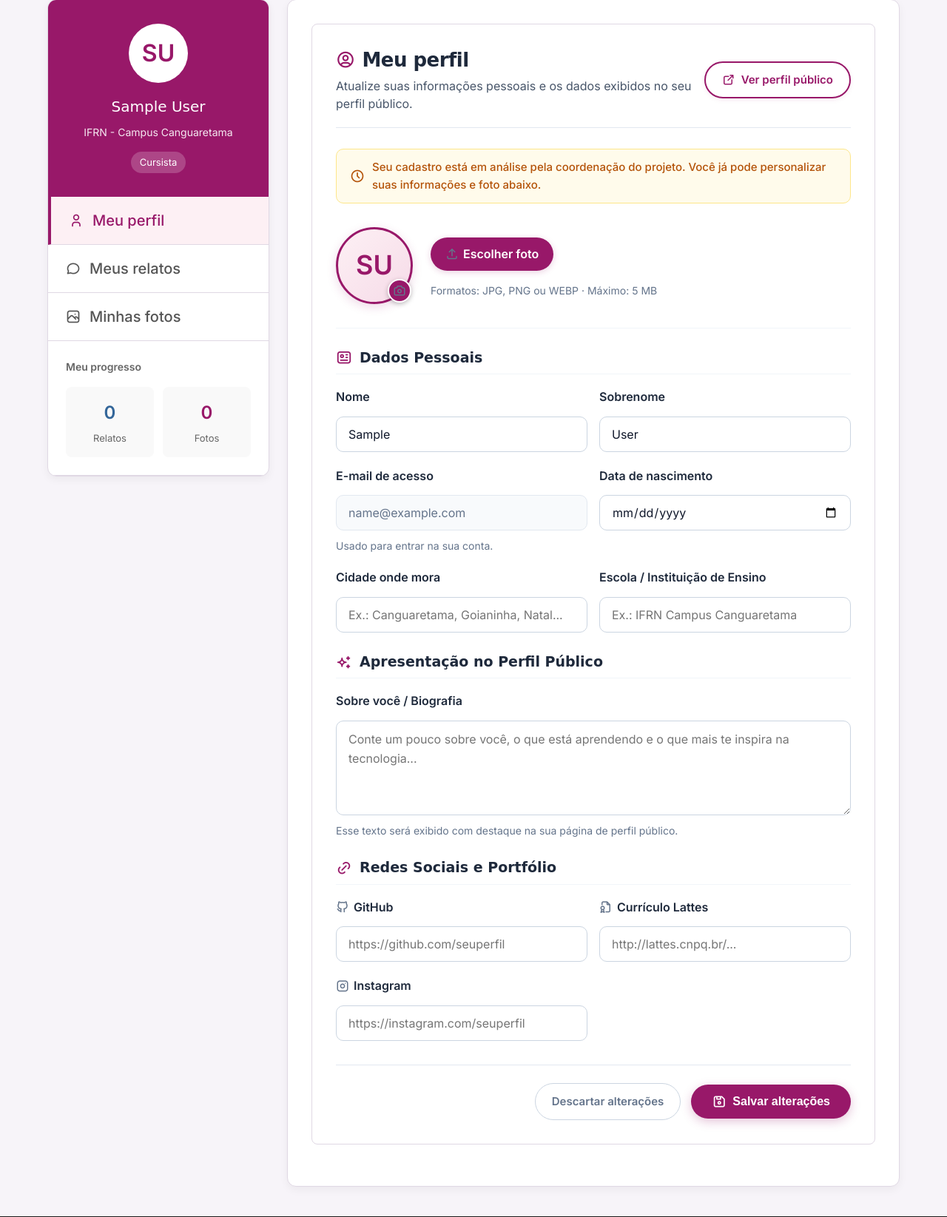
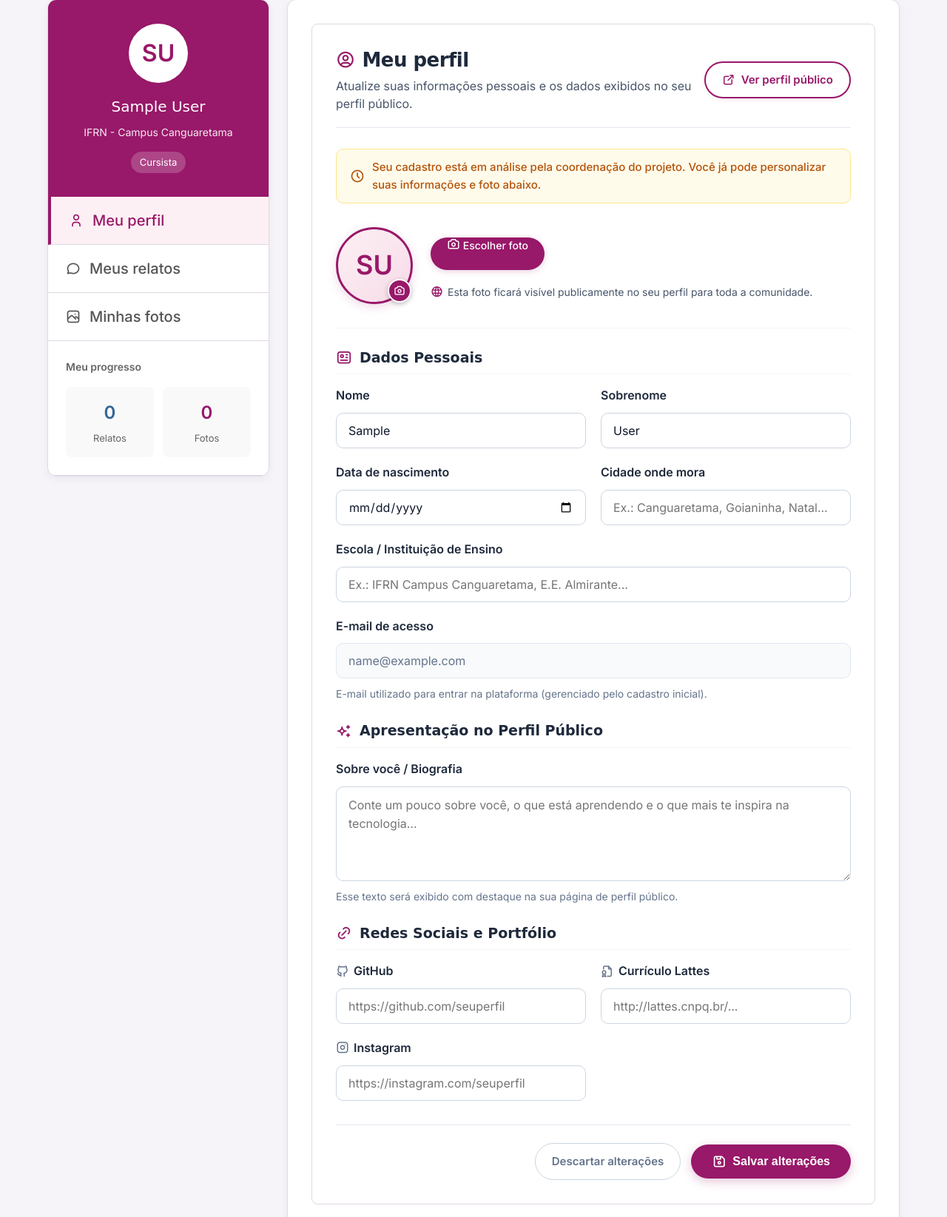
Before and after one commit to emilyamorim/projeto-ahd, a Django app: page /minha-area/perfil/ in a window 1280 px wide. Shown: the part 134-1779 px from the top of the page at 74% size. Run offline with Django 4.2, Linux system fonts and the light colour scheme; the visitor is signed in with stand-in values (Sample User, id 1); data comes from the database, SQL or seed files in the repository; data that the repository does not hold is empty; some web fonts are replaced.

Commit message:
fix(perfil): aprimora botoes e icones da foto, aviso publico e layout do campo escola

```diff
--- a/templates/aluna/meu_perfil.html
+++ b/templates/aluna/meu_perfil.html
@@ -82,7 +82,7 @@
     font-size: 20px;
   }
 
-  /* SEÇÃO DE FOTO DE PERFIL (LIMPA E DIRETA) */
+  /* SEÇÃO DE FOTO DE PERFIL (LIMPA E HARMONIOSA) */
   .foto-perfil-section {
     display: flex;
     align-items: center;
@@ -126,6 +126,8 @@
     font-size: 36px;
     font-weight: 700;
   }
+
+  /* ÍCONE DA CÂMERA BRANCO NO BADGE */
   .avatar-badge-btn {
     position: absolute;
     bottom: 2px;
@@ -134,23 +136,33 @@
     height: 32px;
     border-radius: 50%;
     background: var(--rosa, #981869);
-    color: #fff;
+    color: #ffffff !important;
     display: flex;
     align-items: center;
     justify-content: center;
-    border: 2px solid #fff;
+    border: 2px solid #ffffff;
     box-shadow: 0 2px 6px rgba(0,0,0,0.25);
+    transition: transform 0.2s ease, background 0.2s ease;
+  }
+  .avatar-badge-btn i {
+    color: #ffffff !important;
     font-size: 16px;
-    transition: transform 0.2s ease, background 0.2s ease;
+    line-height: 1;
   }
   .avatar-wrapper:hover .avatar-badge-btn {
     background: #7a1254;
     transform: scale(1.08);
   }
+  .avatar-wrapper:hover .avatar-badge-btn i {
+    color: #ffffff !important;
+  }
+
+  /* COLUNA DE INFORMAÇÕES DA FOTO */
   .foto-info-clean {
     display: flex;
     flex-direction: column;
     gap: 8px;
+    flex: 1;
   }
   .foto-botoes-row {
     display: flex;
@@ -158,13 +170,17 @@
     gap: 12px;
     flex-wrap: wrap;
   }
+
+  /* BOTÃO ESCOLHER FOTO (COM ÍCONE BRANCO) */
   .btn-escolher-foto {
     display: inline-flex;
     align-items: center;
+    justify-content: center;
     gap: 8px;
-    padding: 10px 20px;
+    height: 44px;
+    padding: 0 22px;
     background: var(--rosa, #981869);
-    color: #fff !important;
+    color: #ffffff !important;
     border: none;
     border-radius: 50px;
     font-size: 15px;
@@ -172,35 +188,94 @@
     cursor: pointer;
     transition: all 0.2s ease;
     box-shadow: 0 2px 8px rgba(152, 24, 105, 0.2);
+    box-sizing: border-box;
+    white-space: nowrap;
+    margin: 0;
   }
   .btn-escolher-foto:hover {
     background: #7e1357;
     transform: translateY(-1px);
     box-shadow: 0 4px 12px rgba(152, 24, 105, 0.3);
   }
+  .btn-escolher-foto i {
+    color: #ffffff !important;
+    font-size: 18px;
+    line-height: 1;
+  }
+
+  /* BOTÃO REMOVER FOTO HARMONIOSO (SECUNDÁRIO SUAVE) */
   .btn-remover-foto {
     display: inline-flex;
     align-items: center;
-    gap: 6px;
-    padding: 9px 18px;
-    background: #fff;
-    color: #dc2626;
-    border: 1.5px solid #fecaca;
+    justify-content: center;
+    gap: 8px;
+    height: 44px;
+    padding: 0 18px;
+    background: #f8fafc;
+    color: #475569;
+    border: 1.5px solid #cbd5e1;
     border-radius: 50px;
     font-size: 14px;
     font-weight: 600;
     cursor: pointer;
     transition: all 0.2s ease;
+    box-sizing: border-box;
+    white-space: nowrap;
+    margin: 0;
+  }
+  .btn-remover-foto i {
+    color: #64748b;
+    font-size: 16px;
+    transition: color 0.2s ease;
+    line-height: 1;
   }
   .btn-remover-foto:hover {
-    background: #fee2e2;
+    background: #fef2f2;
     border-color: #fca5a5;
+    color: #dc2626;
   }
-  .foto-dica {
-    margin: 0;
+  .btn-remover-foto:hover i {
+    color: #dc2626;
+  }
+
+  /* AVISO DE VISIBILIDADE PÚBLICA */
+  .foto-aviso-publico {
+    display: flex;
+    align-items: center;
+    gap: 6px;
+    margin: 4px 0 0 0;
     font-size: 14px;
-    color: #64748b;
+    color: #475569;
+    line-height: 1.4;
   }
+  .foto-aviso-publico i {
+    color: var(--rosa, #981869) !important;
+    font-size: 17px;
+    flex-shrink: 0;
+  }
+
+  /* INFORMAÇÃO DINÂMICA DA IMAGEM SELECIONADA (SÓ MOSTRA AO SELECIONAR) */
+  .foto-info-dinamica {
+    display: none;
+    align-items: center;
+    gap: 8px;
+    margin-top: 6px;
+    padding: 6px 14px;
+    background: #f0fdf4;
+    border: 1px solid #bbf7d0;
+    border-radius: 20px;
+    font-size: 13px;
+    color: #15803d;
+    font-weight: 500;
+    width: fit-content;
+  }
+  .foto-info-dinamica i {
+    color: #16a34a !important;
+    font-size: 16px;
+    flex-shrink: 0;
+  }
+
+  /* CAIXA DE ERRO */
   .foto-erro-box {
     display: none;
     align-items: center;
@@ -214,7 +289,7 @@
     display: flex;
   }
 
-  /* SEÇÕES E TIPOGRAFIA ACESSÍVEL (FONTES MAIORES) */
+  /* SEÇÕES E TIPOGRAFIA ACESSÍVEL */
   .secao-titulo {
     margin: 28px 0 18px 0;
     font-size: 19px;
@@ -231,11 +306,32 @@
     font-size: 22px;
   }
 
-  /* CAMPOS DO FORMULÁRIO COM ACESSIBILIDADE */
-  .dash-form .form-group {
+  /* CAMPOS DO FORMULÁRIO COM ACESSIBILIDADE E LAYOUT RESPONSIVO */
+  .dash-form .form-row {
+    display: flex;
+    gap: 20px;
     margin-bottom: 22px;
   }
-  .dash-form label {
+  .dash-form .form-group {
+    flex: 1 1 0;
+    margin-bottom: 22px;
+    min-width: 0;
+  }
+  .dash-form .form-row .form-group {
+    margin-bottom: 0;
+  }
+  .dash-form .form-group.full-width {
+    width: 100%;
+    margin-bottom: 22px;
+  }
+
+  @media (min-width: 769px) {
+    .dash-form .form-group.half-width {
+      max-width: calc(50% - 10px);
+    }
+  }
+
+  .dash-form .form-group > label {
     display: flex;
     align-items: center;
     gap: 6px;
@@ -243,11 +339,13 @@
     font-weight: 600;
     color: #1e293b;
     margin-bottom: 8px;
+    line-height: 1.3;
   }
-  .dash-form label i {
+  .dash-form .form-group > label i {
     font-size: 18px;
     color: #64748b;
   }
+
   .dash-form input[type="text"],
   .dash-form input[type="email"],
   .dash-form input[type="url"],
@@ -342,7 +440,7 @@
   }
 
   /* RESPONSIVIDADE */
-  @media (max-width: 680px) {
+  @media (max-width: 768px) {
     .perfil-header-bar {
       flex-direction: column;
       align-items: stretch;
@@ -358,9 +456,19 @@
     .foto-botoes-row {
       justify-content: center;
     }
+    .foto-aviso-publico {
+      justify-content: center;
+      text-align: center;
+    }
+    .foto-info-dinamica {
+      margin: 6px auto 0 auto;
+    }
     .dash-form .form-row {
       flex-direction: column;
-      gap: 0;
+      gap: 20px;
+    }
+    .dash-form .form-group.half-width {
+      max-width: 100% !important;
     }
     .form-acoes-footer {
       flex-direction: column-reverse;
@@ -405,7 +513,7 @@
     {% csrf_token %}
     <input type="hidden" name="remover_foto" id="remover_foto" value="0">
 
-    <!-- UPLOAD DE FOTO DE PERFIL (LIMPO E DIRETO) -->
+    <!-- UPLOAD DE FOTO DE PERFIL (LIMPO E HARMONIOSO) -->
     <div class="foto-perfil-section">
       <label class="avatar-wrapper" for="foto_perfil" id="avatar-preview" title="Clique para escolher uma nova foto">
         {% if user.foto_perfil %}
@@ -415,7 +523,7 @@
             {{ user.first_name|first|upper }}{{ user.last_name|first|upper }}
           </div>
         {% endif %}
-        <span class="avatar-badge-btn" aria-hidden="true">
+        <span class="avatar-badge-btn" aria-hidden="true" title="Alterar foto">
           <i class="ti ti-camera"></i>
         </span>
       </label>
@@ -424,7 +532,7 @@
       <div class="foto-info-clean">
         <div class="foto-botoes-row">
           <label for="foto_perfil" class="btn-escolher-foto" id="btn-escolher-foto">
-            <i class="ti ti-upload"></i> Escolher foto
+            <i class="ti ti-camera"></i> Escolher foto
           </label>
           {% if user.foto_perfil %}
             <button type="button" class="btn-remover-foto" id="btn-remover-foto">
@@ -432,10 +540,23 @@
             </button>
           {% endif %}
         </div>
-        <p class="foto-dica">Formatos: JPG, PNG ou WEBP &middot; Máximo: 5 MB</p>
+
+        <!-- Aviso de que a foto ficará pública -->
+        <p class="foto-aviso-publico">
+          <i class="ti ti-world"></i>
+          <span>Esta foto ficará visível publicamente no seu perfil para toda a comunidade.</span>
+        </p>
+
+        <!-- Informação do tamanho mostrada dinamicamente apenas após seleção -->
+        <div class="foto-info-dinamica" id="foto-info-dinamica">
+          <i class="ti ti-circle-check"></i>
+          <span id="foto-info-texto"></span>
+        </div>
+
+        <!-- Mensagem de erro caso arquivo seja inválido ou > 5MB -->
         <div class="foto-erro-box" id="foto-erro" role="alert">
           <i class="ti ti-alert-circle"></i>
-          <span></span>
+          <span id="foto-erro-texto"></span>
         </div>
       </div>
     </div>
@@ -458,25 +579,25 @@
 
     <div class="form-row">
       <div class="form-group">
-        <label for="email">E-mail de acesso</label>
-        <input type="email" id="email" value="{{ user.email }}" readonly>
-        <p class="campo-ajuda">Usado para entrar na sua conta.</p>
-      </div>
-      <div class="form-group">
         <label for="data_nascimento">Data de nascimento</label>
         <input type="date" name="data_nascimento" id="data_nascimento" value="{% if perfil.data_nascimento %}{{ perfil.data_nascimento|date:'Y-m-d' }}{% endif %}">
       </div>
-    </div>
-
-    <div class="form-row">
       <div class="form-group">
         <label for="cidade">Cidade onde mora</label>
         <input type="text" name="cidade" id="cidade" value="{{ user.cidade|default:perfil.cidade }}" placeholder="Ex.: Canguaretama, Goianinha, Natal...">
       </div>
-      <div class="form-group">
-        <label for="escola">Escola / Instituição de Ensino</label>
-        <input type="text" name="escola" id="escola" value="{{ perfil.escola }}" placeholder="Ex.: IFRN Campus Canguaretama">
-      </div>
+    </div>
+
+    <!-- Campo Escola/Instituição em largura total para não quebrar em telas médias -->
+    <div class="form-group full-width">
+      <label for="escola">Escola / Instituição de Ensino</label>
+      <input type="text" name="escola" id="escola" value="{{ perfil.escola }}" placeholder="Ex.: IFRN Campus Canguaretama, E.E. Almirante...">
+    </div>
+
+    <div class="form-group full-width">
+      <label for="email">E-mail de acesso</label>
+      <input type="email" id="email" value="{{ user.email }}" readonly>
+      <p class="campo-ajuda">E-mail utilizado para entrar na plataforma (gerenciado pelo cadastro inicial).</p>
     </div>
 
     <!-- SEÇÃO: BIOGRAFIA / APRESENTAÇÃO PÚBLICA -->
@@ -484,7 +605,7 @@
       <i class="ti ti-sparkles"></i> Apresentação no Perfil Público
     </h3>
 
-    <div class="form-group">
+    <div class="form-group full-width">
       <label for="bio">Sobre você / Biografia</label>
       <textarea name="bio" id="bio" rows="4" placeholder="Conte um pouco sobre você, o que está aprendendo e o que mais te inspira na tecnologia...">{{ user.bio }}</textarea>
       <p class="campo-ajuda">Esse texto será exibido com destaque na sua página de perfil público.</p>
@@ -506,14 +627,9 @@
       </div>
     </div>
 
-    <div class="form-row">
-      <div class="form-group">
-        <label for="link_instagram"><i class="ti ti-brand-instagram"></i> Instagram</label>
-        <input type="url" name="link_instagram" id="link_instagram" value="{{ user.link_instagram }}" placeholder="https://instagram.com/seuperfil">
-      </div>
-      <div class="form-group">
-        <!-- Espaço em branco para manter alinhamento em grid -->
-      </div>
+    <div class="form-group half-width">
+      <label for="link_instagram"><i class="ti ti-brand-instagram"></i> Instagram</label>
+      <input type="url" name="link_instagram" id="link_instagram" value="{{ user.link_instagram }}" placeholder="https://instagram.com/seuperfil">
     </div>
 
     <!-- BOTÕES DE AÇÃO -->
@@ -535,8 +651,18 @@
     const preview = document.getElementById('avatar-preview');
     const remover = document.getElementById('remover_foto');
     const btnRemover = document.getElementById('btn-remover-foto');
-    const erro = document.getElementById('foto-erro');
+    const erroBox = document.getElementById('foto-erro');
+    const erroTexto = document.getElementById('foto-erro-texto');
+    const infoDinamica = document.getElementById('foto-info-dinamica');
+    const infoTexto = document.getElementById('foto-info-texto');
     const tiposAceitos = ['image/jpeg', 'image/png', 'image/webp'];
+
+    function formatarTamanho(bytes) {
+      if (bytes < 1024 * 1024) {
+        return (bytes / 1024).toFixed(0) + ' KB';
+      }
+      return (bytes / (1024 * 1024)).toFixed(1) + ' MB';
+    }
 
     function mostrarImagem(src) {
       let img = document.getElementById('avatar-img');
@@ -554,33 +680,50 @@
     }
 
     function mostrarErro(msg) {
-      erro.querySelector('span').textContent = msg;
-      erro.classList.add('visivel');
+      if (infoDinamica) infoDinamica.style.display = 'none';
+      erroTexto.textContent = msg;
+      erroBox.classList.add('visivel');
+    }
+
+    function limparErro() {
+      erroBox.classList.remove('visivel');
+      erroTexto.textContent = '';
     }
 
     input.addEventListener('change', function () {
+      limparErro();
       const file = input.files[0];
-      erro.classList.remove('visivel');
-      if (!file) return;
+      if (!file) {
+        if (infoDinamica) infoDinamica.style.display = 'none';
+        return;
+      }
 
       if (!tiposAceitos.includes(file.type)) {
-        mostrarErro('Formato não suportado. Use JPG, PNG ou WEBP.');
-        input.value = '';
-        return;
-      }
-      if (file.size > 5 * 1024 * 1024) {
-        mostrarErro('Imagem muito grande. O limite máximo é 5 MB.');
+        mostrarErro('Formato inválido. Por favor, use uma imagem JPG, PNG ou WEBP.');
         input.value = '';
         return;
       }
 
+      if (file.size > 5 * 1024 * 1024) {
+        mostrarErro('A imagem selecionada tem ' + formatarTamanho(file.size) + '. O limite máximo é 5 MB.');
+        input.value = '';
+        return;
+      }
+
+      // Válido: Mostra imagem e detalhe dinâmico apenas após seleção
       remover.value = '0';
       mostrarImagem(URL.createObjectURL(file));
 
-      if (btnRemover) {
-        btnRemover.style.display = 'inline-flex';
+      if (infoDinamica && infoTexto) {
+        infoTexto.textContent = file.name + ' (' + formatarTamanho(file.size) + ')';
+        infoDinamica.style.display = 'inline-flex';
+      }
+
+      // Garante botão remover visível e funcional
+      let btn = document.getElementById('btn-remover-foto');
+      if (btn) {
+        btn.style.display = 'inline-flex';
       } else {
-        // Cria botão remover se ainda não existia
         const botoesRow = document.querySelector('.foto-botoes-row');
         if (botoesRow) {
           const novoBtn = document.createElement('button');
@@ -597,6 +740,9 @@
     function removerFotoAcao() {
       remover.value = '1';
       input.value = '';
+      limparErro();
+      if (infoDinamica) infoDinamica.style.display = 'none';
+
       const img = document.getElementById('avatar-img');
       if (img) img.style.display = 'none';
 
```
